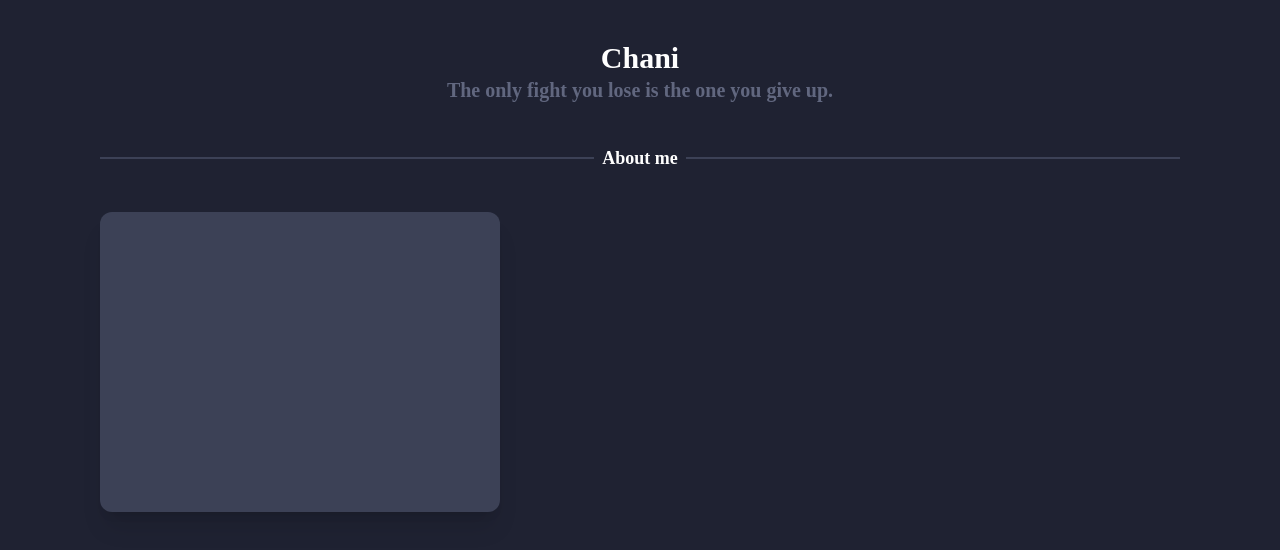
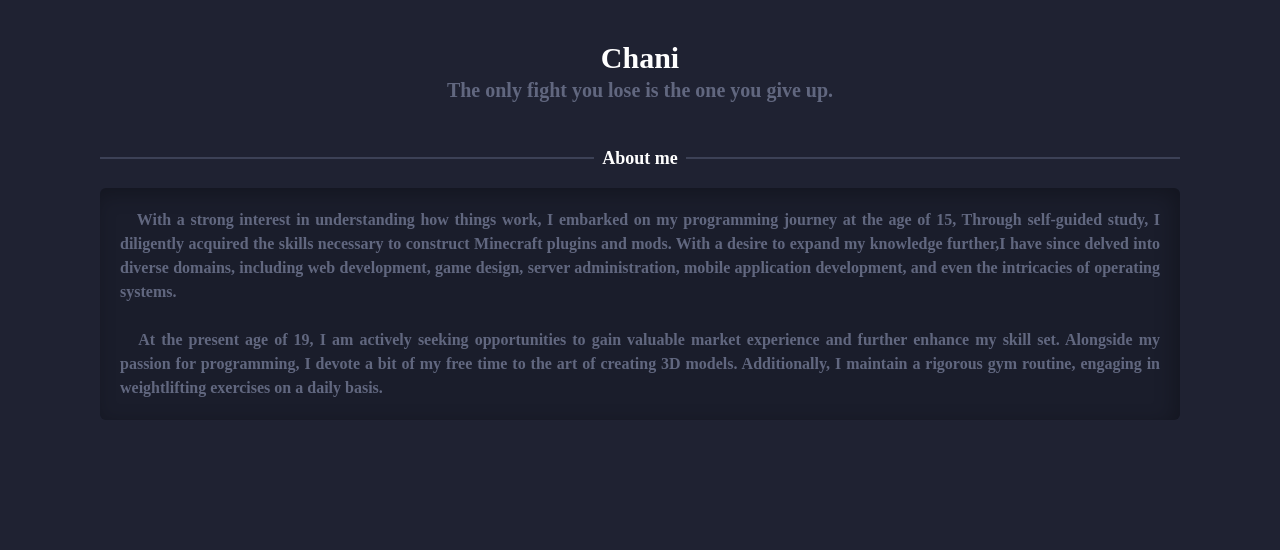
Before and after one commit to 21Chani/profile, a React (Vite) app: page / in a window 1280 px wide. Shown: the top 550 px of the page. Built offline with nearby package versions, Linux system fonts and the light colour scheme.

Commit message:
feat: add "about me" text

```diff
--- a/public/global.css
+++ b/public/global.css
@@ -7,3 +7,9 @@
 * {
   font-family: 'jetbrains mono';
 }
+
+.test {
+  /* background-size: auto auto; */
+  /* background-clip: border-box; */
+  background-size: 200% auto;
+}
--- a/src/App.tsx
+++ b/src/App.tsx
@@ -12,7 +12,19 @@ function App() {
         <span className="whitespace-nowrap text-lg text-white font-bold">About me</span>
         <div className="w-full h-0.5 bg-gray-300"></div>
       </div>
-      <div className="w-[400px] h-[300px] bg-gray-300 shadow-xl mt-10 rounded-xl"></div>
+      <p className="p-5 bg-gray-700 rounded-md shadow-[inset_-5px_5px_20px_0px_#0004] text-gray-100 font-semibold mt-4 text-justify">
+        &nbsp;&nbsp;&nbsp;With a strong interest in understanding how things work, I embarked on my
+        programming journey at the age of 15, Through self-guided study, I diligently acquired the
+        skills necessary to construct Minecraft plugins and mods. With a desire to expand my
+        knowledge further,I have since delved into diverse domains, including web development, game
+        design, server administration, mobile application development, and even the intricacies of
+        operating systems.
+        <br /> <br />
+        &nbsp;&nbsp;&nbsp;At the present age of 19, I am actively seeking opportunities to gain
+        valuable market experience and further enhance my skill set. Alongside my passion for
+        programming, I devote a bit of my free time to the art of creating 3D models. Additionally,
+        I maintain a rigorous gym routine, engaging in weightlifting exercises on a daily basis.
+      </p>
     </div>
   )
 }
```
